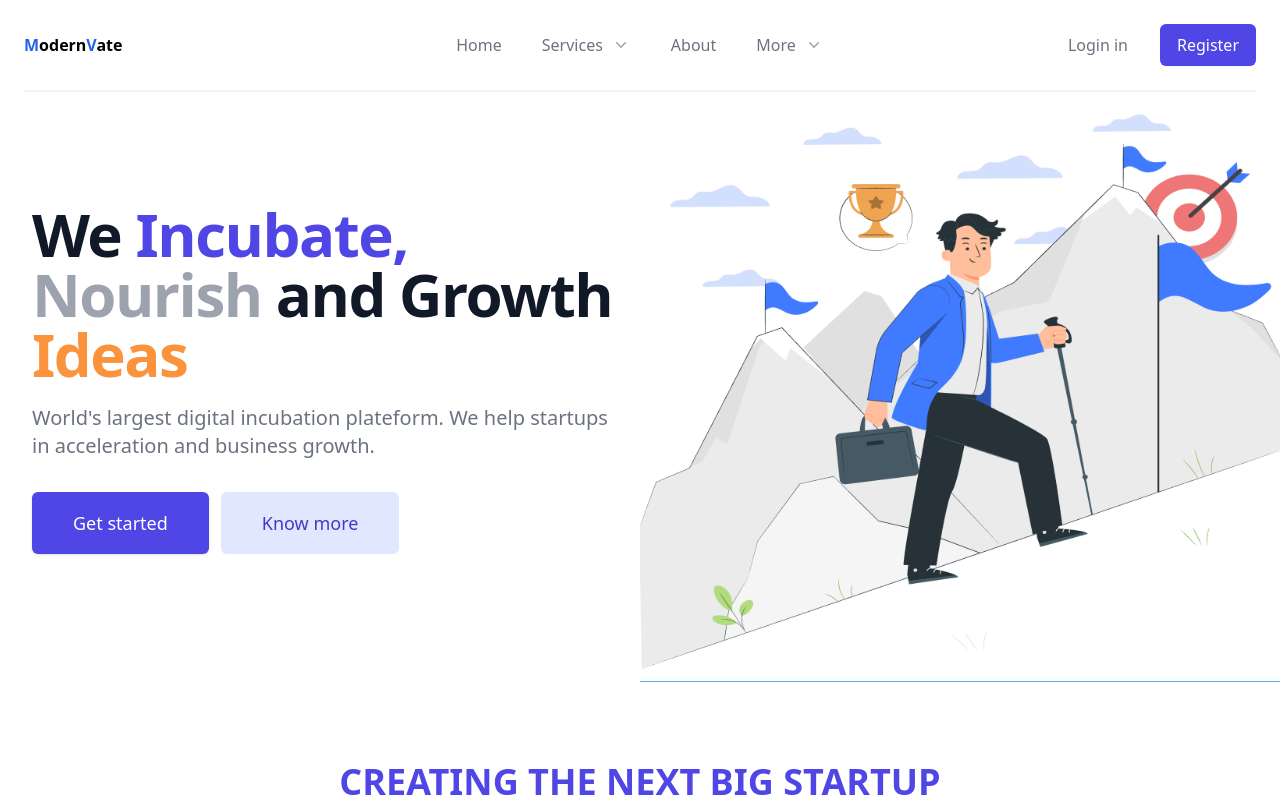
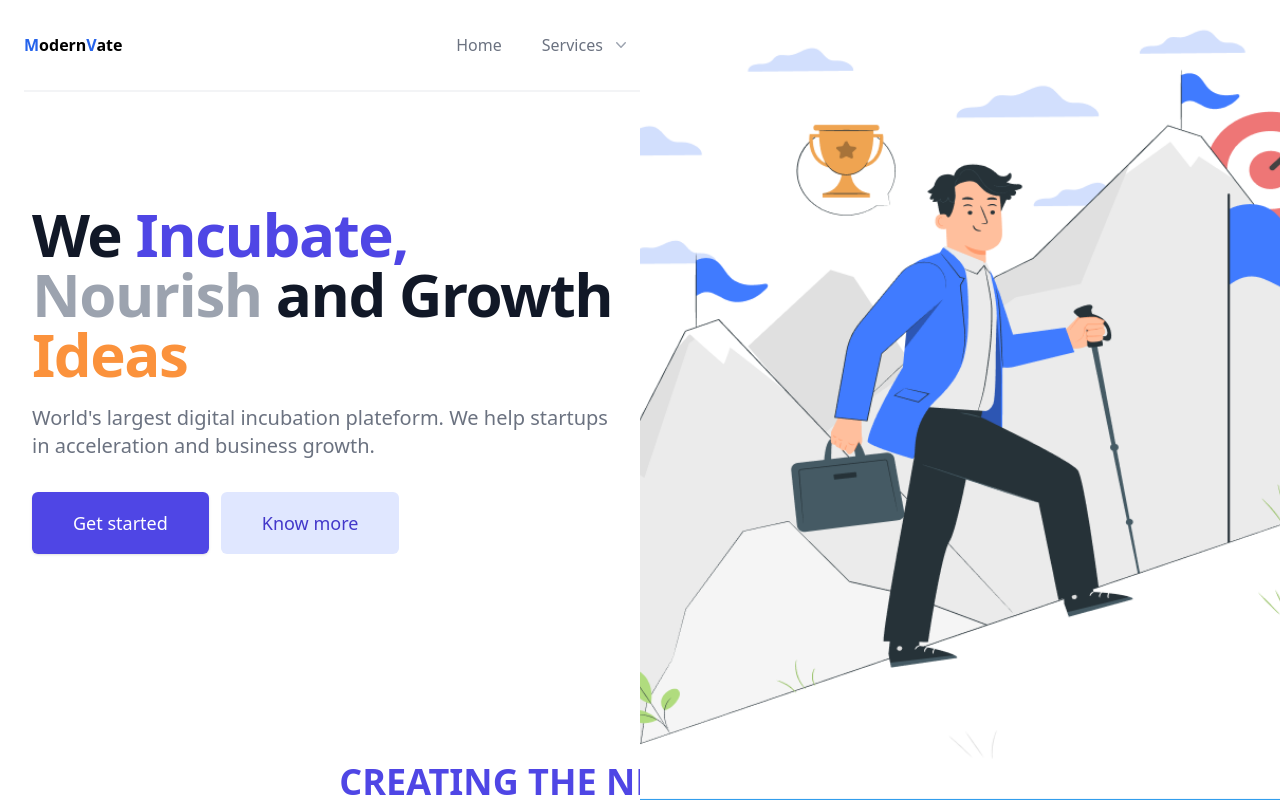
Before and after one commit to DrasticCoder/ModernVate, a React (Create React App) app: page / in a window 1280 px wide. Shown: the top 800 px of the page. Built offline with nearby package versions, Linux system fonts and the light colour scheme.

Commit message:
Fix : Navbar position

```diff
--- a/src/components/HeroSection.jsx
+++ b/src/components/HeroSection.jsx
@@ -2,19 +2,9 @@ import HeroImg from '../inventory/homepage.png';
 
 export default function HeroSection() {
     return (
-        <div className="relative overflow-hidden bg-white">
+        <div className="bg-white">
             <div className="mx-auto max-w-7xl">
-                <div className="relative z-2 bg-white pb-8 sm:pb-16 md:pb-20 lg:w-full lg:max-w-2xl lg:pb-28 xl:pb-32">
-                    <svg
-                        className="absolute inset-y-0 right-0 hidden h-full w-48 translate-x-1/2 transform text-white lg:block"
-                        fill="currentColor"
-                        viewBox="0 0 100 100"
-                        preserveAspectRatio="none"
-                        aria-hidden="true"
-                    >
-                        <polygon points="50,0 100,0 50,100 0,100" />
-                    </svg>
-
+                <div className="z-2 bg-white pb-8 sm:pb-16 md:pb-20 lg:w-full lg:max-w-2xl lg:pb-28 xl:pb-32">
                     <main className="mx-auto mt-10 max-w-7xl px-4 sm:mt-12 sm:px-6 md:mt-16 lg:mt-20 lg:px-8 xl:mt-28">
                         <div className="sm:text-center lg:text-left">
                             <h1 className="text-4xl font-bold tracking-tight text-gray-900 sm:text-5xl md:text-6xl">
--- a/src/components/Nav.jsx
+++ b/src/components/Nav.jsx
@@ -91,10 +91,7 @@ export default function Nav() {
                     <div className="flex justify-start lg:w-0 lg:flex-1">
                         <a href="https://modernsolnhub.com/">
                             <span className="sr-only">ModernVate</span>
-                            {/* <img
-                                className="h-8 w-auto sm:h-10"
-                                src={Logo}
-                            alt="ModernVate"/> */}
+                            {/* <img className="h-8 w-auto sm:h-10" src={Logo} alt="ModernVate"/> */}
                             <span className=" lg:text-left font-bold text-blue-600">M</span>
                             <span className=" lg:text-left font-bold">odern</span>
                             <span className=" lg:text-left font-bold text-blue-600">V</span>
```
